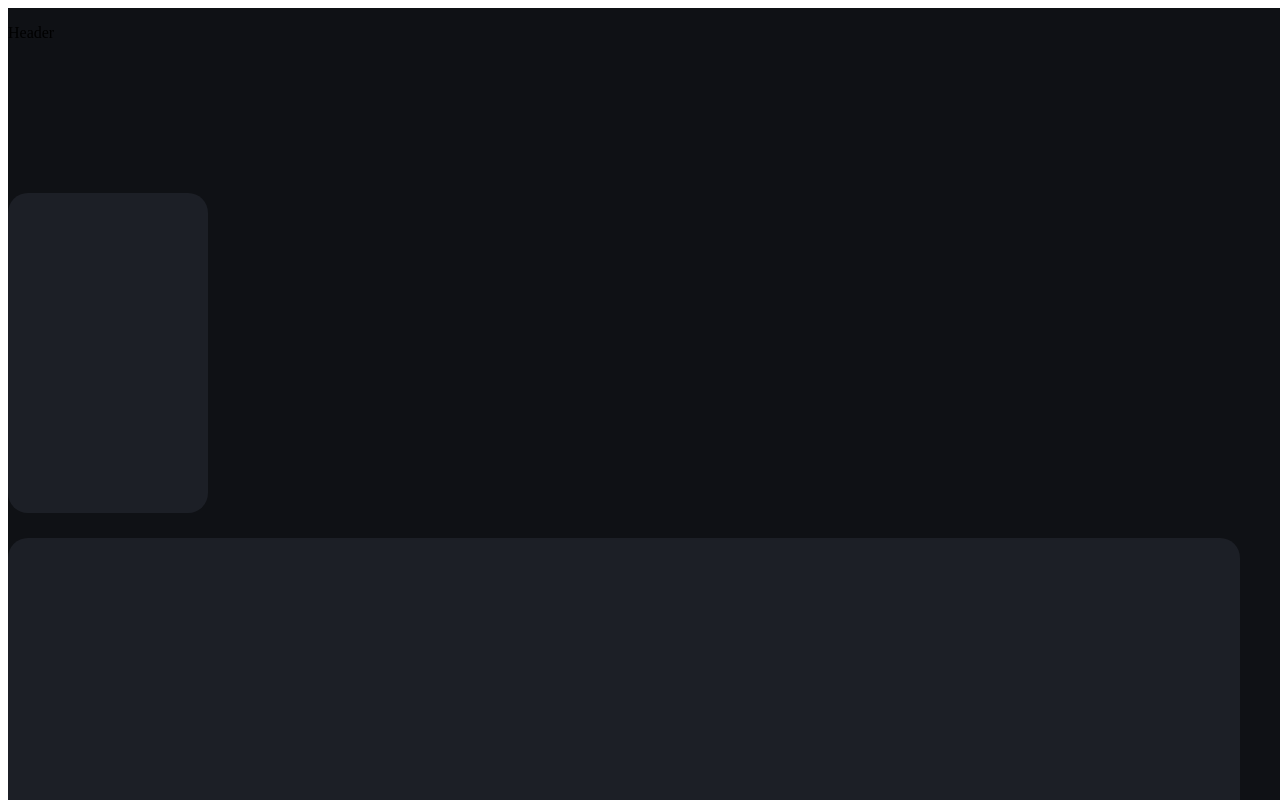
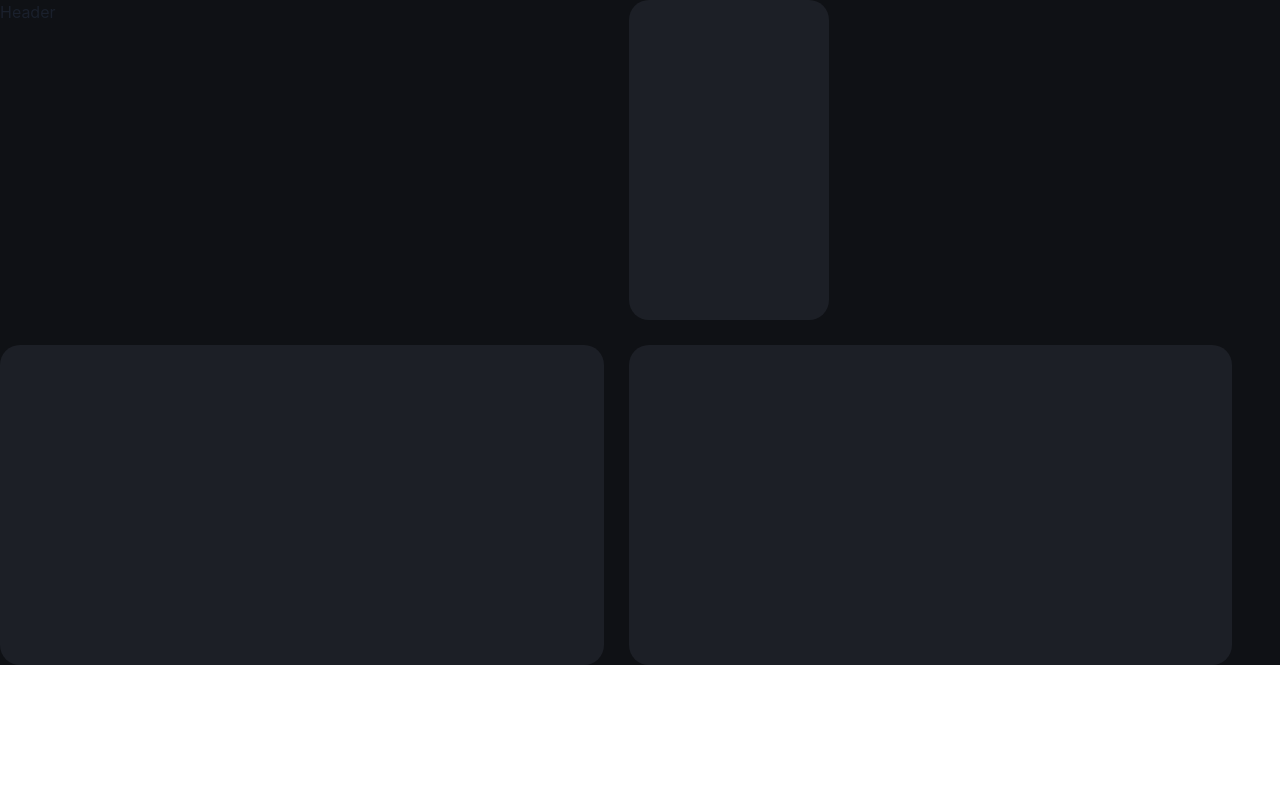
Before and after one commit to Anastasov-L/portfolio, a React (Vite) app: page / in a window 1280 px wide. Shown: the top 800 px of the page. Built offline with nearby package versions, Linux system fonts and the light colour scheme.

Commit message:
Update main.tsx

```diff
--- a/src/main.tsx
+++ b/src/main.tsx
@@ -1,9 +1,12 @@
 import { StrictMode } from 'react'
 import { createRoot } from 'react-dom/client'
+import { ChakraProvider } from '@chakra-ui/react'; // ✅ Import ChakraProvider
 import App from './App.tsx'
 
 createRoot(document.getElementById('root')!).render(
   <StrictMode>
-    <App />
+    <ChakraProvider>
+       <App />
+    </ChakraProvider>
   </StrictMode>,
 )
```
